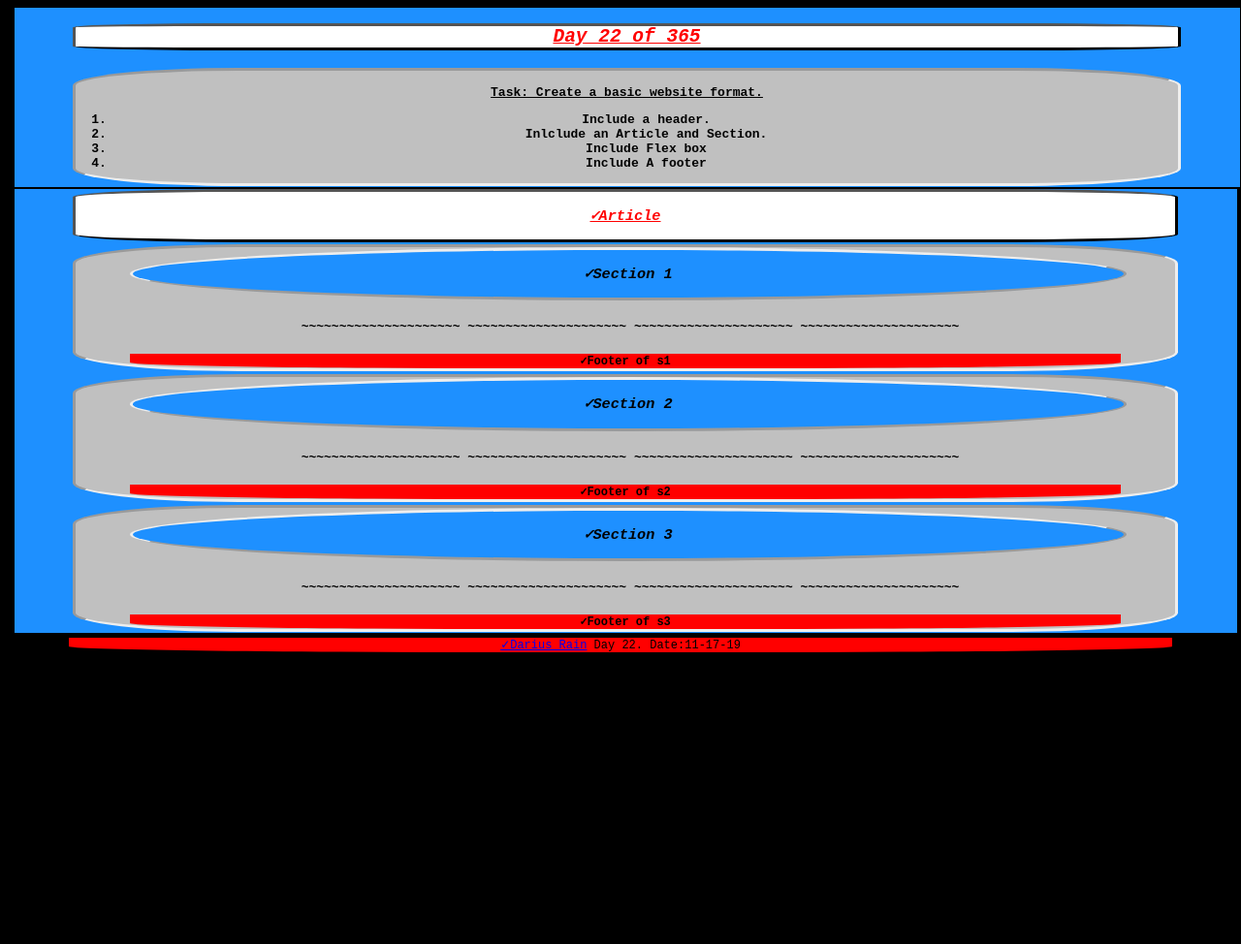
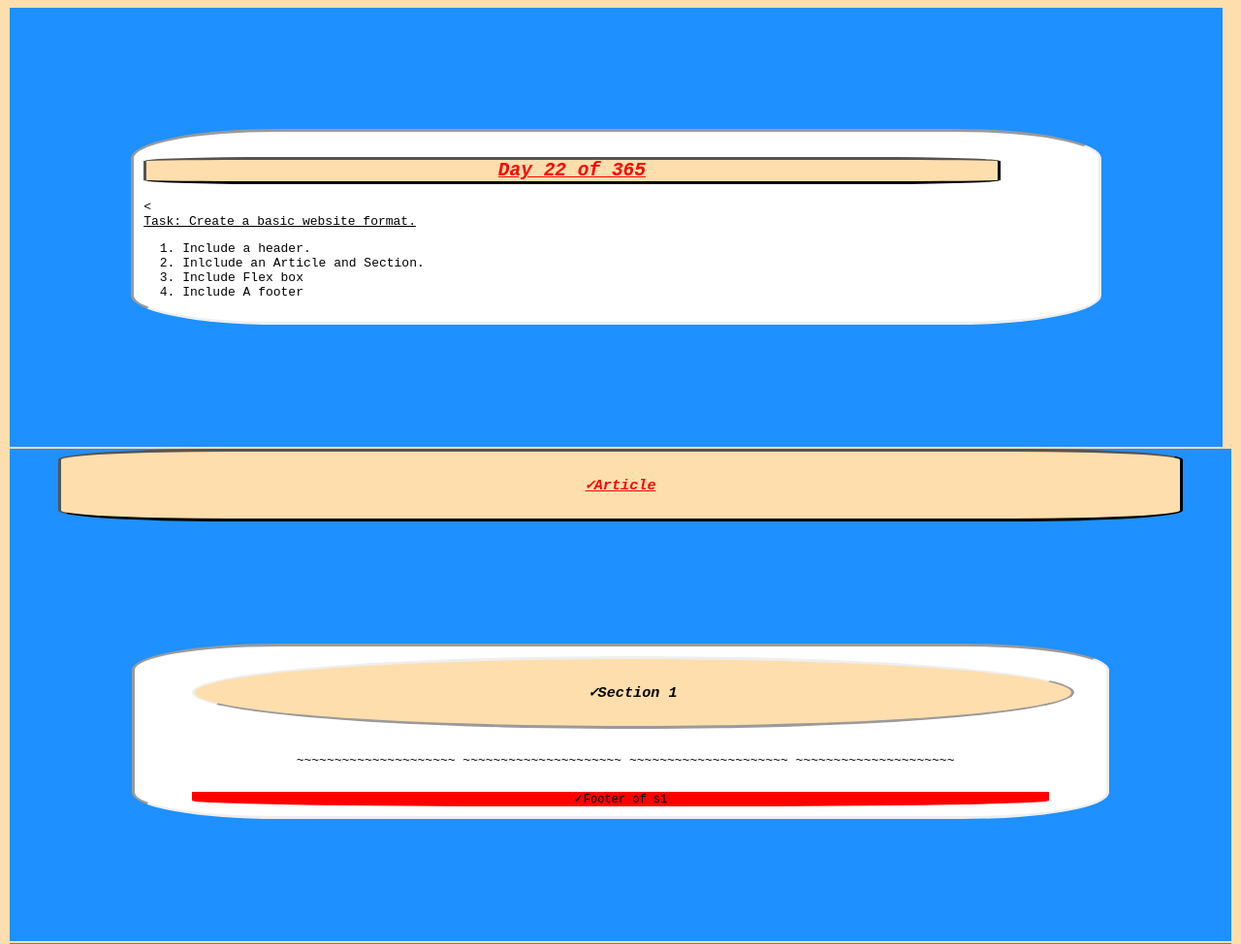
Before and after one commit to ZXBYNXK/365DaysOfCode, a plain HTML site: page day22ofcode.html in a window 1280 px wide. Shown: the top 974 px of the page at 97% size. Before the commit the page ends 800 px from the top, so only its background shows below. Drawn offline with Linux system fonts and the light colour scheme.

Commit message:
Update day22ofcode.html

```diff
--- a/day22ofcode.html
+++ b/day22ofcode.html
@@ -3,21 +3,30 @@
     <head>
         <title>Day 22</title>
         <style>
-       html{height: 100%;
 
-       width:100%}
 
-       div{
-       height:100%;
-       width: 100%;
-       margin: 5px;
-       }
+   div{
+   width:99%;
+   height:100%;
+
+   padding:10px;
+   position: relative;
+
+   }
+   header div.ol{
+   width: 40%;
+   height: 40%;
+
+
+
+   }
+
 
 
 
         body{
             font-family: monospace;
-            background-color: black;
+            background-color: navajowhite;
         }
             .headerDiv{
                 background-color: silver;
@@ -26,7 +35,7 @@
             }
         .flex-container {
 padding: 0;
-margin: 1.5px;
+margin: 2px;
 list-style: none;
 
 display: -webkit-box;
@@ -41,14 +50,14 @@ background-color: dodgerblue;
 }
 
 .flex-item {
-background: silver;
+background-color: white;
 width: 90%;
 height: 100%;
 color: black;
-font-weight: bold;
+
 text-wrap: wrap;
 y-overflow: scroll;
-margin: 1.5px;
+margin: 10%;
 border-style: inset;
 border-radius: 15%;
 
@@ -57,7 +66,7 @@ border-radius: 15%;
     text-align:center;
 }
 .articleHeader {
-    background-color: white;
+    background-color: navajowhite;
     width: 90%;
     border-style: outset;
     text-align: center;
@@ -68,7 +77,7 @@ border-radius: 15%;
     font-style: italic;
     }
     .itemHeader {
-        background-color: dodgerblue;
+        background-color: navajowhite;
         font-style: italic;
         text-align: center;
         border-style: outset;
@@ -91,14 +100,16 @@ border-radius: 15%;
      </style>
     </head>
     <body>
-    <div>
+
         <header>
-        <div class="headerDiv flex-container">
+        <div class="flex-container">
+
+        <div class="flex-item">
               <h2 class="articleHeader"><u>Day 22 of 365</u></h2>
-            <div class="flex-item">
+            <
             <br>
 
-           <span><u>Task: Create a basic website format.</u></span>
+           <u>Task: Create a basic website format.</u>
             <ol>
                 <li>Include a header.</li>
                 <li>Inlclude an Article and Section.</li>
@@ -106,59 +117,67 @@ border-radius: 15%;
                 <li>Include A footer</li>
                   </ol>
              </div>
+
             </div>
         </header>
 
-        <article class="flex-container">
-    <header class="articleHeader"><h3><u>✓Article </u></h3></header>
-           <section class="flex-item">
 
-                <header class="itemHeader"><h3>✓Section 1</h3></header>
+
+
+           <section class="flex-container">
+           <div class="articleHeader"><h3><u>✓Article </u></h3></div>
+           <div class="flex-item">
+                <div class="itemHeader"><h3>✓Section 1</h3></div>
                 <div class="itemBody">
                 <br>
-                <span>~~~~~~~~~~~~~~~~~~~~~
+                ~~~~~~~~~~~~~~~~~~~~~
 
                ~~~~~~~~~~~~~~~~~~~~~
 
                ~~~~~~~~~~~~~~~~~~~~~
 
-                ~~~~~~~~~~~~~~~~~~~~~</span>
+                ~~~~~~~~~~~~~~~~~~~~~
                  </div>
                  <br>
                  <footer>✓Footer of s1</footer>
+                 </div>
             </section>
-            <section class="flex-item">
-                <header class="itemHeader"><h3>✓Section 2</h3></header>
+            <section class="flex-container">
+            <div class="flex-item">
+                <div class="itemHeader"><h3>✓Section 2</h3></div>
 
                 <div class="itemBody">
                 <br>
-                <span>~~~~~~~~~~~~~~~~~~~~~
+                ~~~~~~~~~~~~~~~~~~~~~
 
                ~~~~~~~~~~~~~~~~~~~~~
 
                ~~~~~~~~~~~~~~~~~~~~~
 
-                ~~~~~~~~~~~~~~~~~~~~~</span>
+                ~~~~~~~~~~~~~~~~~~~~~
                  </div>
                  <br>
       <footer>✓Footer of s2</footer>
+      </div>
                 </section>
-            <section class="flex-item">
-                <header class="itemHeader"><h3>✓Section 3</h3></header>
+            <section class="flex-container">
+            <div class="flex-item">
+                <div class="itemHeader"><h3>✓Section 3</h3></div>
                <div class="itemBody">
                <br>
-                <span>~~~~~~~~~~~~~~~~~~~~~
+                ~~~~~~~~~~~~~~~~~~~~~
 
                ~~~~~~~~~~~~~~~~~~~~~
 
                ~~~~~~~~~~~~~~~~~~~~~
 
-                ~~~~~~~~~~~~~~~~~~~~~</span>
+                ~~~~~~~~~~~~~~~~~~~~~
                  </div>
                  <br>
        <footer>✓Footer of s3</footer>
             </section>
-        </article>
+
+        </div>
         </div>
     </body>
        <footer>
```
